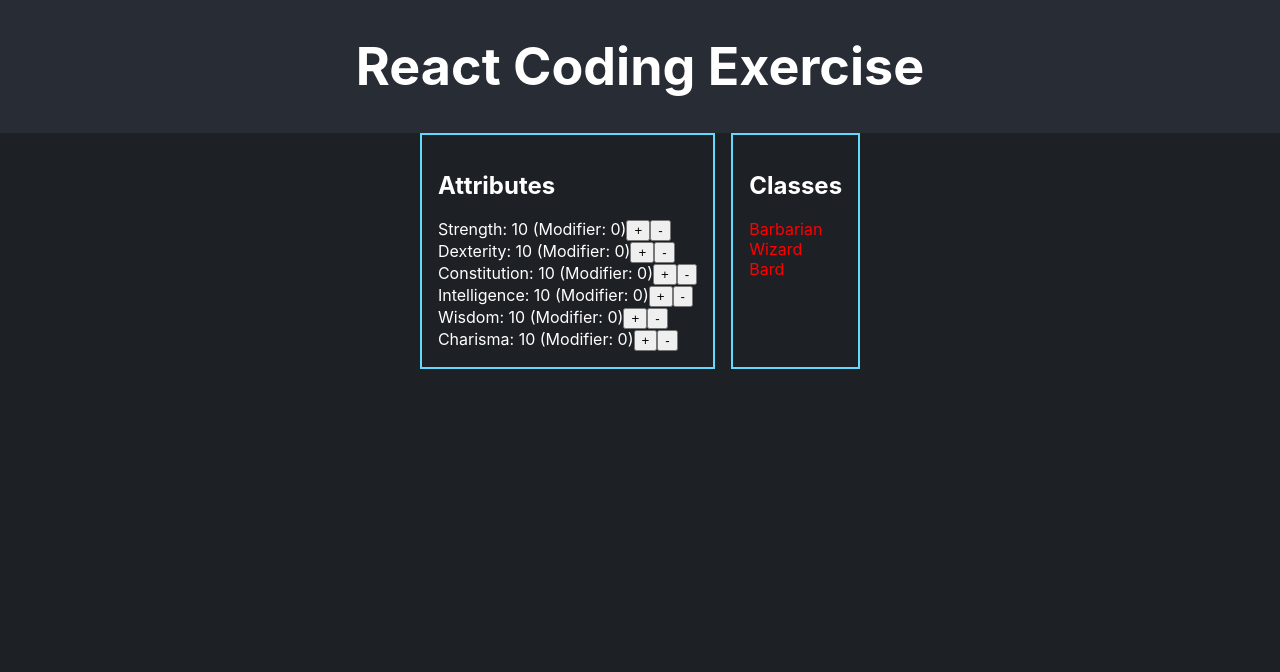
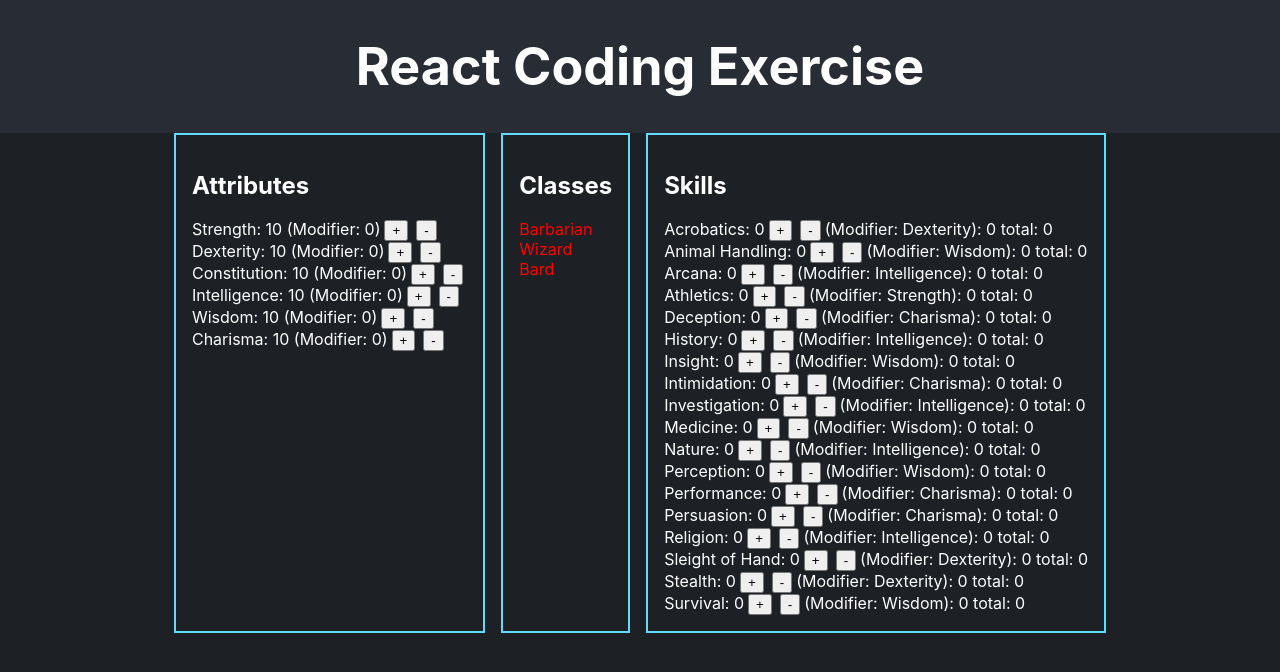
Before and after one commit to fuifuyu/policyme-assignment, a React (Create React App) app: page / in a window 1280 px wide. Shown: the top 672 px of the page. Built offline with nearby package versions, Linux system fonts and the light colour scheme.

Commit message:
req 5: skills

```diff
--- a/src/App.css
+++ b/src/App.css
@@ -63,3 +63,7 @@
 .red {
   color:red;
 }
+
+button {
+  margin: 0 0.25rem;
+}
--- a/src/App.js
+++ b/src/App.js
@@ -1,15 +1,20 @@
 import { useState } from 'react';
 import './App.css';
 import { ATTRIBUTE_LIST, CLASS_LIST, SKILL_LIST } from './consts.js';
-import AttributeControl from './AttributeControl.js';
+import AttributeControl, { convertModifier } from './AttributeControl.js';
+import SkillControl from './SkillControl.js';
 
 
 function newCharacter() {
   let character = {
     attributes: {},
+    skills: {}
   };
   for (let attr of ATTRIBUTE_LIST) {
     character.attributes[attr] = {val: 10, modifier: 0};
+  }
+  for (let skill of SKILL_LIST) {
+    character.skills[skill.name] = 0
   }
   return character;
 }
@@ -40,6 +45,34 @@ function decrementAttribute(character, attr) {
   }
 }
 
+function incrementSkill(character, skill) {
+  const maxSkillPoint = 10 + 4 * convertModifier(character.attributes['Intelligence'].modifier);
+  let totalSkillPoint = 0;
+  for (let skillPoint of Object.values(character.skills)) {
+    totalSkillPoint += skillPoint;
+  }
+  if (totalSkillPoint >= maxSkillPoint) return character;
+
+  return {
+    ...character,
+    skills: {
+      ...character.skills,
+      [skill]: character.skills[skill] + 1
+    }
+  }
+}
+
+function decrementSkill(character, skill) {
+  if (character.skills[skill] === 0) return character;
+  return {
+    ...character,
+    skills: {
+      ...character.skills,
+      [skill]: character.skills[skill] - 1
+    }
+  }
+}
+
 function satisfyClassReq(character, classType) {
   for (let attr of ATTRIBUTE_LIST) {
     if (character.attributes[attr].val + character.attributes[attr].modifier < CLASS_LIST[classType][attr]) return false;
@@ -50,6 +83,7 @@ function satisfyClassReq(character, classType) {
 function App() {
   const [character, setCharacter] = useState(newCharacter());
   const [showClass, setShowClass] = useState(null);
+
   return (
     <div className="App">
       <header className="App-header">
@@ -90,6 +124,19 @@ function App() {
             <button onClick={()=>setShowClass(null)}>Close requirement window</button>
           </div>
           }
+          <div className='card'>
+            <h2>Skills</h2>
+            {SKILL_LIST.map((skill) => {
+              const name = skill.name;
+              const attrName = skill.attributeModifier;
+              return <SkillControl
+                skill={{name: name, val: character.skills[name]}}
+                modifier={{name: attrName, val: character.attributes[attrName].modifier}}
+                onIncrement={() => setCharacter(incrementSkill(character, name))}
+                onDecrement={() => setCharacter(decrementSkill(character, name))}
+              />
+            })}
+          </div>
         </div>
       </section>
     </div>
--- /dev/null
+++ b/src/SkillControl.js
@@ -0,0 +1,12 @@
+import { convertModifier } from "./AttributeControl"
+
+export default function SkillControl({skill, modifier, onIncrement, onDecrement, ...props}) {
+    const modifierVal = convertModifier(modifier.val);
+    return <div>
+        {skill.name}: {skill.val}
+        <button onClick={onIncrement}>+</button>
+        <button onClick={onDecrement}>-</button>
+        (Modifier: {modifier.name}): {modifierVal} total: {skill.val + modifierVal}
+        </div>
+
+}
```
